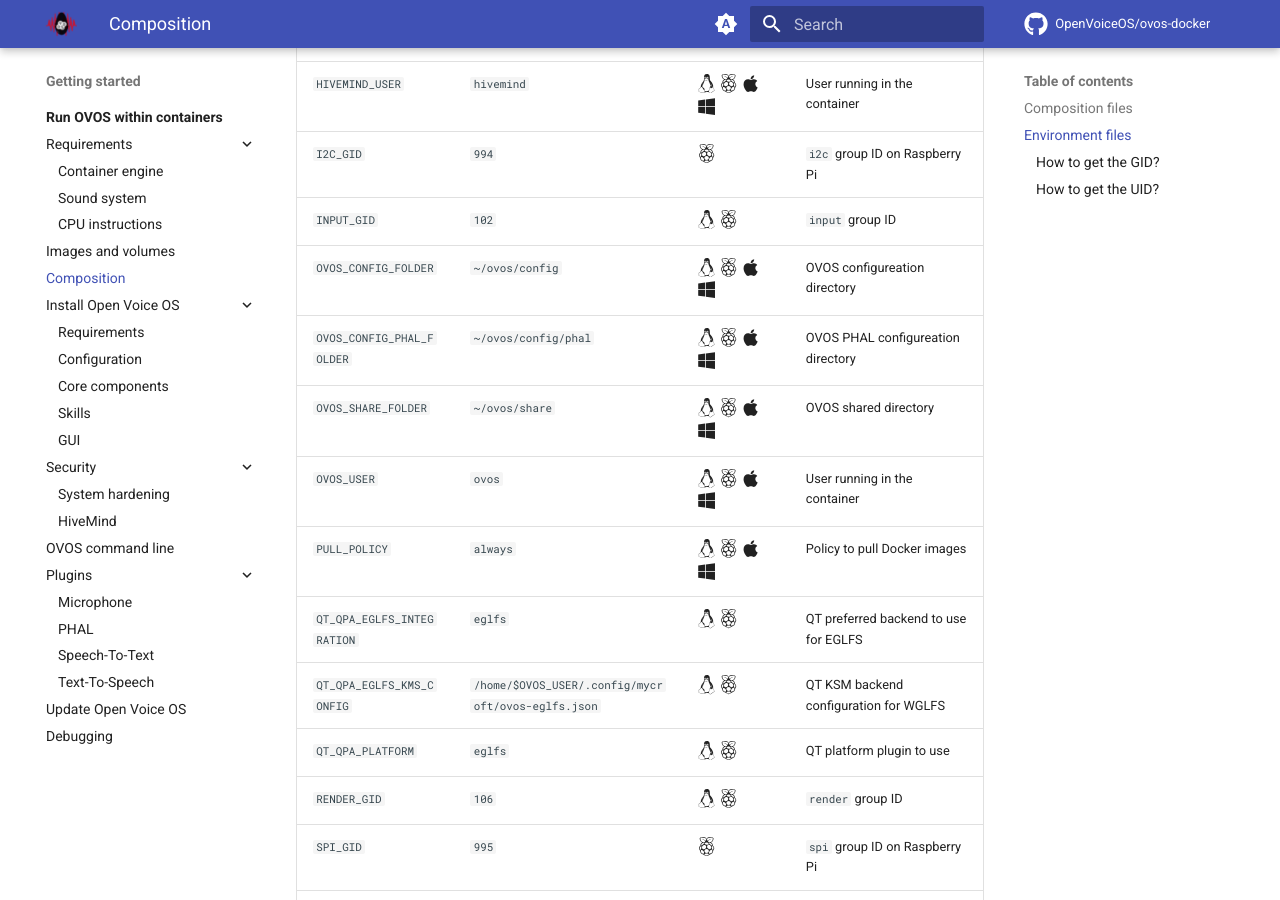
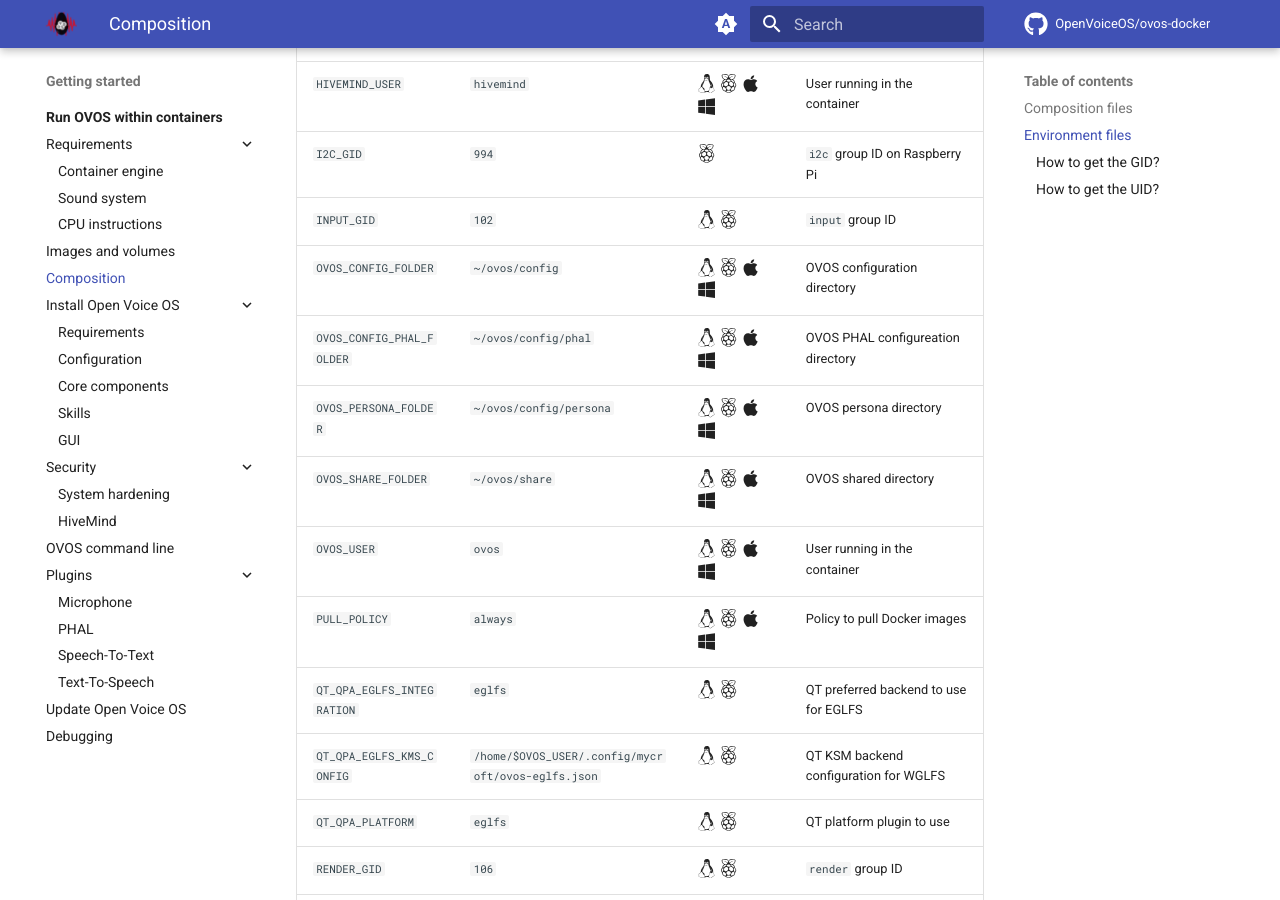
Before and after one commit to OpenVoiceOS/ovos-docker, an MkDocs documentation site: the page built from docs/getting-started/docker/composition.md, in a window 1280 px wide and 900 px high, scrolled down 1672 px. Built offline with MkDocs 1.6.1 and Material for MkDocs 9.7.7, drawn with Linux system fonts in a browser that asks for light colours; plug-ins that fetch from the network failed and are left out; comment, search, counter and statistics services are not loaded.

Commit message:
[compose] Add persona folder

```diff
--- a/docs/getting-started/docker/composition.md
+++ b/docs/getting-started/docker/composition.md
@@ -38,8 +38,9 @@ Some variables might need to be tuned to match your setup such as the `TZ`, `XDG
 | `HIVEMIND_USER`               | `hivemind`                                         | :fontawesome-brands-linux:{ .lg title="Linux" } :fontawesome-brands-raspberry-pi:{ .lg title="Raspberry Pi" } :fontawesome-brands-apple:{ .lg title="Mac OS" } :fontawesome-brands-windows:{ .lg title="Windows WSL2" } | User running in the container          |
 | `I2C_GID`                     | `994`                                              | :fontawesome-brands-raspberry-pi:{ .lg title="Raspberry Pi" }                                                                                                                                                           | `i2c` group ID on Raspberry Pi         |
 | `INPUT_GID`                   | `102`                                              | :fontawesome-brands-linux:{ .lg title="Linux" } :fontawesome-brands-raspberry-pi:{ .lg title="Raspberry Pi" }                                                                                                           | `input` group ID                       |
-| `OVOS_CONFIG_FOLDER`          | `~/ovos/config`                                    | :fontawesome-brands-linux:{ .lg title="Linux" } :fontawesome-brands-raspberry-pi:{ .lg title="Raspberry Pi" } :fontawesome-brands-apple:{ .lg title="Mac OS" } :fontawesome-brands-windows:{ .lg title="Windows WSL2" } | OVOS configureation directory          |
+| `OVOS_CONFIG_FOLDER`          | `~/ovos/config`                                    | :fontawesome-brands-linux:{ .lg title="Linux" } :fontawesome-brands-raspberry-pi:{ .lg title="Raspberry Pi" } :fontawesome-brands-apple:{ .lg title="Mac OS" } :fontawesome-brands-windows:{ .lg title="Windows WSL2" } | OVOS configuration directory           |
 | `OVOS_CONFIG_PHAL_FOLDER`     | `~/ovos/config/phal`                               | :fontawesome-brands-linux:{ .lg title="Linux" } :fontawesome-brands-raspberry-pi:{ .lg title="Raspberry Pi" } :fontawesome-brands-apple:{ .lg title="Mac OS" } :fontawesome-brands-windows:{ .lg title="Windows WSL2" } | OVOS PHAL configureation directory     |
+| `OVOS_PERSONA_FOLDER`         | `~/ovos/config/persona`                            | :fontawesome-brands-linux:{ .lg title="Linux" } :fontawesome-brands-raspberry-pi:{ .lg title="Raspberry Pi" } :fontawesome-brands-apple:{ .lg title="Mac OS" } :fontawesome-brands-windows:{ .lg title="Windows WSL2" } | OVOS persona directory                 |
 | `OVOS_SHARE_FOLDER`           | `~/ovos/share`                                     | :fontawesome-brands-linux:{ .lg title="Linux" } :fontawesome-brands-raspberry-pi:{ .lg title="Raspberry Pi" } :fontawesome-brands-apple:{ .lg title="Mac OS" } :fontawesome-brands-windows:{ .lg title="Windows WSL2" } | OVOS shared directory                  |
 | `OVOS_USER`                   | `ovos`                                             | :fontawesome-brands-linux:{ .lg title="Linux" } :fontawesome-brands-raspberry-pi:{ .lg title="Raspberry Pi" } :fontawesome-brands-apple:{ .lg title="Mac OS" } :fontawesome-brands-windows:{ .lg title="Windows WSL2" } | User running in the container          |
 | `PULL_POLICY`                 | `always`                                           | :fontawesome-brands-linux:{ .lg title="Linux" } :fontawesome-brands-raspberry-pi:{ .lg title="Raspberry Pi" } :fontawesome-brands-apple:{ .lg title="Mac OS" } :fontawesome-brands-windows:{ .lg title="Windows WSL2" } | Policy to pull Docker images           |
```
